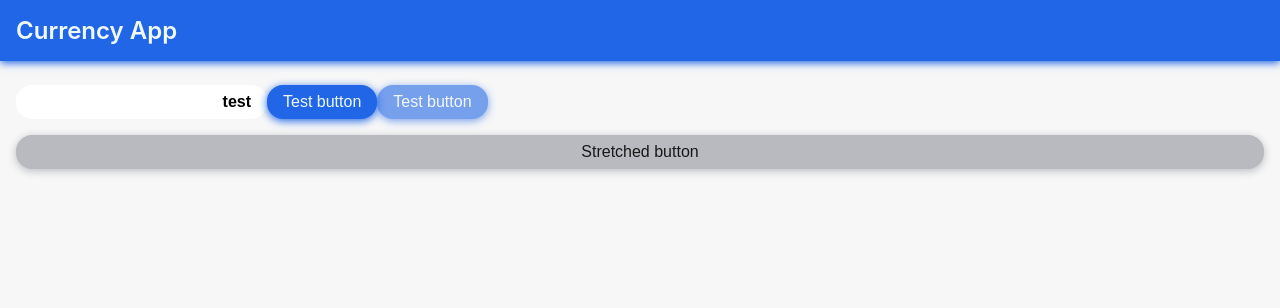
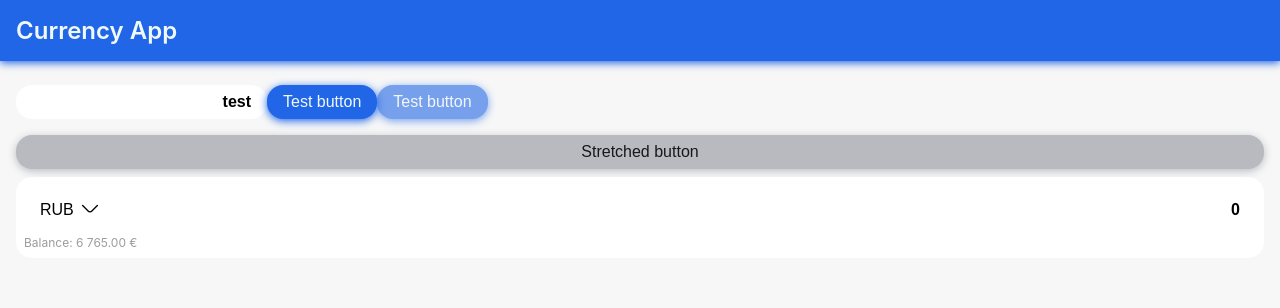
Before and after one commit to vvruspat/currency-app, a React (Create React App) app: page / in a window 1280 px wide. Shown: the top 308 px of the page. Built offline with nearby package versions, Linux system fonts and the light colour scheme.

Commit message:
currency selector

```diff
--- a/src/App.tsx
+++ b/src/App.tsx
@@ -1,11 +1,59 @@
-import { ChangeEvent, useState } from "react";
+import { ChangeEvent, useContext, useState } from "react";
 import { Header, Panel, Button, Input } from "./components/uikit";
 import "./App.css";
 import { Modal } from "./components/uikit/Modal";
+import { MODALS, ModalsContext } from "./components/Modals/Modals";
+import { Select, SelectorOption } from "./components/uikit/Select";
+import { CurrencyInput } from "./components/CurrencyInput/CurrencyInput";
 
 function App() {
   const [val, setVal] = useState("test");
-  const [modal, setModal] = useState(false); // TODO: модалки сдлать через контекст по ID, тут их как минимум 2 уже
+  const { setModal } = useContext(ModalsContext);
+
+  const options: SelectorOption[] = [
+    {
+      key: "RUB",
+      value: {
+        icon: "₽",
+        description: "Russian rubble",
+        content: "RUB",
+      },
+    },
+    {
+      key: "EUR",
+      value: {
+        icon: "Е",
+        description: "Euro",
+        content: "EUR",
+      },
+    },
+    {
+      key: "USD",
+      value: {
+        icon: "$",
+        description: "US Dollar",
+        content: "USD",
+      },
+    },
+    {
+      key: "GBR",
+      value: {
+        icon: "G",
+        description: "UK",
+        content: "RUB",
+      },
+    },
+    {
+      key: "UAH",
+      value: {
+        icon: "U",
+        description: "Ukranian grivna",
+        content: "UAH",
+      },
+    },
+  ];
+
+  const [selectValue, setSelectValue] = useState(options[0]);
 
   return (
     <div className="App">
@@ -20,7 +68,7 @@ function App() {
         />
         <Button
           onClick={() => {
-            setModal(!modal);
+            setModal(MODALS.ERROR_MODAL);
           }}
         >
           Test button
@@ -29,15 +77,12 @@ function App() {
         <Button stretched mode="secondary">
           Stretched button
         </Button>
-        <Modal
-          header="Test modal"
-          show={modal}
-          onClose={() => setModal(!modal)}
-        >
+        <Modal header="Test modal" nav={MODALS.ERROR_MODAL}>
           <Button stretched>Test stretched </Button>
           <Button stretched>Test stretched </Button>
           <Button stretched>Test stretched </Button>
         </Modal>
+        <CurrencyInput />
       </Panel>
     </div>
   );
--- /dev/null
+++ b/src/components/CurrencyInput/CurrencyInput.css
@@ -0,0 +1,19 @@
+.currency-input {
+  display: flex;
+  flex-direction: column;
+  justify-content: space-between;
+  padding: var(--padding);
+  background-color: var(--form-background);
+  border-radius: var(--radius);
+}
+
+.currency-input-controls {
+  display: flex;
+  flex-direction: row;
+  justify-content: space-between;
+}
+
+.currency-input-info {
+  color: var(--secondary-text-color);
+  font-size: var(--secondary-text-font-size);
+}
--- /dev/null
+++ b/src/components/CurrencyInput/CurrencyInput.tsx
@@ -0,0 +1,72 @@
+import { ChangeEvent, useState } from "react";
+import { Input } from "../uikit";
+import { Select, SelectorOption } from "../uikit/Select";
+import "./CurrencyInput.css";
+
+const options: SelectorOption[] = [
+  {
+    key: "RUB",
+    value: {
+      icon: "₽",
+      description: "Russian rubble",
+      content: "RUB",
+    },
+  },
+  {
+    key: "EUR",
+    value: {
+      icon: "Е",
+      description: "Euro",
+      content: "EUR",
+    },
+  },
+  {
+    key: "USD",
+    value: {
+      icon: "$",
+      description: "US Dollar",
+      content: "USD",
+    },
+  },
+  {
+    key: "GBR",
+    value: {
+      icon: "G",
+      description: "UK",
+      content: "RUB",
+    },
+  },
+  {
+    key: "UAH",
+    value: {
+      icon: "U",
+      description: "Ukranian grivna",
+      content: "UAH",
+    },
+  },
+];
+
+export const CurrencyInput = () => {
+  const [currency, setCurrency] = useState<SelectorOption>(options[0]);
+  const [amount, setAmount] = useState(0);
+
+  return (
+    <div className="currency-input">
+      <div className="currency-input-controls">
+        <Select
+          options={options}
+          value={currency}
+          onChoose={(v) => setCurrency(v)}
+        />
+        <Input
+          value={amount}
+          align="right"
+          onChange={(e: ChangeEvent<HTMLInputElement>) =>
+            setAmount(Number(e.target.value))
+          }
+        />
+      </div>
+      <div className="currency-input-info">Balance: 6 765.00 €</div>
+    </div>
+  );
+};
--- a/src/components/Modals/Modals.tsx
+++ b/src/components/Modals/Modals.tsx
@@ -1,13 +1,11 @@
 import React, { useCallback, useState } from "react";
-import {
-  SelectModal,
-  SelectModalProps,
-} from "../uikit/Select/SelectModal/SelectModal";
 
 export const ModalsContext = React.createContext<{
-  setModal: (modal: ModalsProps | null) => void;
+  setModal: (modal: MODALS | null) => void;
+  modal: MODALS | null;
 }>({
-  setModal: (modal: ModalsProps | null) => {},
+  setModal: (modal: MODALS | null) => {},
+  modal: null,
 });
 
 export enum MODALS {
@@ -16,42 +14,18 @@ export enum MODALS {
   EXCHANGE_SUCCESS_MODAL = "exchange-success-modal",
 }
 
-// TODO: render and start modals from the component where it need
-
-type ModalsProps = {
-  modal: MODALS.SELECT_MODAL;
-  props: SelectModalProps;
-};
-// | { modal: MODALS.ERROR_MODAL; props: /*ErrorModalProps*/ {} }
-// | {
-//     modal: MODALS.EXCHANGE_SUCCESS_MODAL;
-//     props: /*ExchangeSuccessModalProps*/ {};
-//   };
-
 type ModalsRootProps = {};
 
 export const ModalsRoot: React.FC<ModalsRootProps> = ({ children }) => {
-  const [currentModal, setCurrentModal] = useState<ModalsProps | null>(null);
+  const [currentModal, setCurrentModal] = useState<MODALS | null>(null);
 
-  const setModal = useCallback((modal: ModalsProps | null) => {
+  const setModal = useCallback((modal: MODALS | null) => {
     setCurrentModal(modal);
   }, []);
 
   return (
-    <ModalsContext.Provider value={{ setModal }}>
+    <ModalsContext.Provider value={{ setModal, modal: currentModal }}>
       {children}
-      {/* <ErrorModal
-        {...currentModalProps}
-        show={currentModal === MODALS.ERROR_MODAL}
-      /> */}
-      <SelectModal
-        {...currentModal?.props}
-        show={currentModal?.modal === MODALS.SELECT_MODAL}
-      />
-      {/* <ExchangeSuccessModal
-        {...currentModalProps}
-        show={currentModal === MODALS.EXCHANGE_SUCCESS_MODAL}
-      /> */}
     </ModalsContext.Provider>
   );
 };
--- a/src/components/uikit/IconButton/IconButton.css
+++ b/src/components/uikit/IconButton/IconButton.css
@@ -11,6 +11,10 @@
   opacity: 1;
   margin: var(--margin) 0;
   transition: all 0.1s ease-in;
+}
+
+.icon-button.icon-right {
+  flex-direction: row-reverse;
 }
 
 .icon-button:active {
--- a/src/components/uikit/IconButton/IconButton.tsx
+++ b/src/components/uikit/IconButton/IconButton.tsx
@@ -10,16 +10,25 @@ type ButtonProps = React.DetailedHTMLProps<
   icon?: ReactNode;
   width?: number;
   height?: number;
+  align?: "left" | "right";
 };
 
 export const IconButton = ({
   className,
   icon,
   children,
+  align = "left",
   ...buttonProps
 }: ButtonProps) => {
   return (
-    <button className={cn("icon-button", className)} {...buttonProps}>
+    <button
+      className={cn(
+        "icon-button",
+        { "icon-right": align === "right" },
+        className
+      )}
+      {...buttonProps}
+    >
       <div className="icon-button-icon">{icon}</div>
       {children && <div className="icon-button-text">{children}</div>}
     </button>
--- a/src/components/uikit/Select/Select.tsx
+++ b/src/components/uikit/Select/Select.tsx
@@ -5,6 +5,7 @@ import { SelectOptionProps } from "./SelectOption/SelectOption";
 import { ReactComponent as Down16Icon } from "./assets/Down16Icon.svg";
 
 import "./Select.css";
+import { SelectModal } from "./SelectModal/SelectModal";
 
 export type SelectorOptionValue = SelectOptionProps;
 
@@ -17,26 +18,26 @@ type SelectorProps = {
   value: SelectorOption;
   options: SelectorOption[];
 
-  onSelect?: (value: SelectorOption) => void;
+  onChoose?: (value: SelectorOption) => void;
 };
 
-export const Select = ({ value, options, onSelect }: SelectorProps) => {
+export const Select = ({ value, ...props }: SelectorProps) => {
   const { setModal } = useContext(ModalsContext);
 
-  const onClose = useCallback(() => {
-    setModal(null);
+  const onIconButtonClick = useCallback(() => {
+    setModal(MODALS.SELECT_MODAL);
   }, [setModal]);
 
-  const onIconButtonClick = useCallback(() => {
-    setModal({
-      modal: MODALS.SELECT_MODAL,
-      props: { options, onSelect, onClose },
-    });
-  }, [setModal, options, onSelect, onClose]);
-
   return (
-    <IconButton icon={Down16Icon} onClick={onIconButtonClick}>
-      {value}
-    </IconButton>
+    <>
+      <IconButton
+        icon={<Down16Icon />}
+        align="right"
+        onClick={onIconButtonClick}
+      >
+        {value.value.content}
+      </IconButton>
+      <SelectModal {...props} nav={MODALS.SELECT_MODAL} />
+    </>
   );
 };
--- a/src/components/uikit/Select/SelectModal/SelectModal.tsx
+++ b/src/components/uikit/Select/SelectModal/SelectModal.tsx
@@ -1,21 +1,31 @@
 import { SelectorOption } from "../Select";
 import { Modal, ModalProps } from "../../Modal";
 import { Input } from "../..";
-import { ChangeEvent, useState } from "react";
+import { ChangeEvent, useCallback, useContext, useState } from "react";
 import FlipMove from "react-flip-move";
 import { SelectOption } from "../SelectOption/SelectOption";
+import { ModalsContext } from "../../../Modals/Modals";
 
 export type SelectModalProps = ModalProps & {
   options?: SelectorOption[];
-  onSelect?: (value: SelectorOption) => void;
+  onChoose?: (value: SelectorOption) => void;
 };
 
 export const SelectModal = ({
   options,
-  onSelect,
+  onChoose,
   ...modalProps
 }: SelectModalProps) => {
   const [searchValue, setSearchValue] = useState("");
+  const { setModal } = useContext(ModalsContext);
+
+  const onSelectOptionClick = useCallback(
+    (option: SelectorOption) => {
+      setModal(null);
+      onChoose?.(option);
+    },
+    [setModal, onChoose]
+  );
 
   return (
     <Modal
@@ -30,13 +40,15 @@ export const SelectModal = ({
       }
     >
       <FlipMove duration={750} easing="ease-out">
-        {options?.map((option: SelectorOption) => (
-          <SelectOption
-            onClick={() => onSelect?.(option)}
-            {...option.value}
-            key={option.key}
-          />
-        ))}
+        {options?.map((option: SelectorOption) => {
+          return (
+            <SelectOption
+              onClick={() => onSelectOptionClick(option)}
+              {...option.value}
+              key={option.key}
+            />
+          );
+        })}
       </FlipMove>
     </Modal>
   );
--- a/src/components/uikit/Select/SelectOption/SelectOption.css
+++ b/src/components/uikit/Select/SelectOption/SelectOption.css
@@ -33,5 +33,5 @@
   justify-content: flex-end;
   padding: var(--padding);
   color: var(--secondary-text-color);
-  font-size: var(--small-text-font-size);
+  font-size: var(--secondary-text-font-size);
 }
--- a/src/components/uikit/Select/SelectOption/SelectOption.tsx
+++ b/src/components/uikit/Select/SelectOption/SelectOption.tsx
@@ -1,4 +1,4 @@
-import { ReactNode } from "react";
+import { ReactNode, forwardRef } from "react";
 import "./SelectOption.css";
 
 export type SelectOptionProps = {
@@ -8,21 +8,20 @@ export type SelectOptionProps = {
   onClick?: () => void;
 };
 
-export const SelectOption = ({
-  content,
-  icon,
-  description,
-  ...restProps
-}: SelectOptionProps) => {
+export const SelectOption = forwardRef<HTMLDivElement, SelectOptionProps>(
+  ({ content, icon, description, ...restProps }: SelectOptionProps, ref) => {
     return (
-    <div className="select-option" {...restProps}>
+      <div className="select-option" {...restProps} ref={ref}>
         {icon && <div className="select-option-icon">{icon}</div>}
         <div className="select-option-content">
           <div className="select-option-content-data">{content}</div>
           {description && (
-          <div className="select-option-content-description">{description}</div>
+            <div className="select-option-content-description">
+              {description}
+            </div>
           )}
         </div>
       </div>
     );
-};
+  }
+);
```
Also changed, not shown: src/components/uikit/Modal/Modal.tsx (+20 -7 lines). Lines whose indentation alone changed are shown as unchanged.
